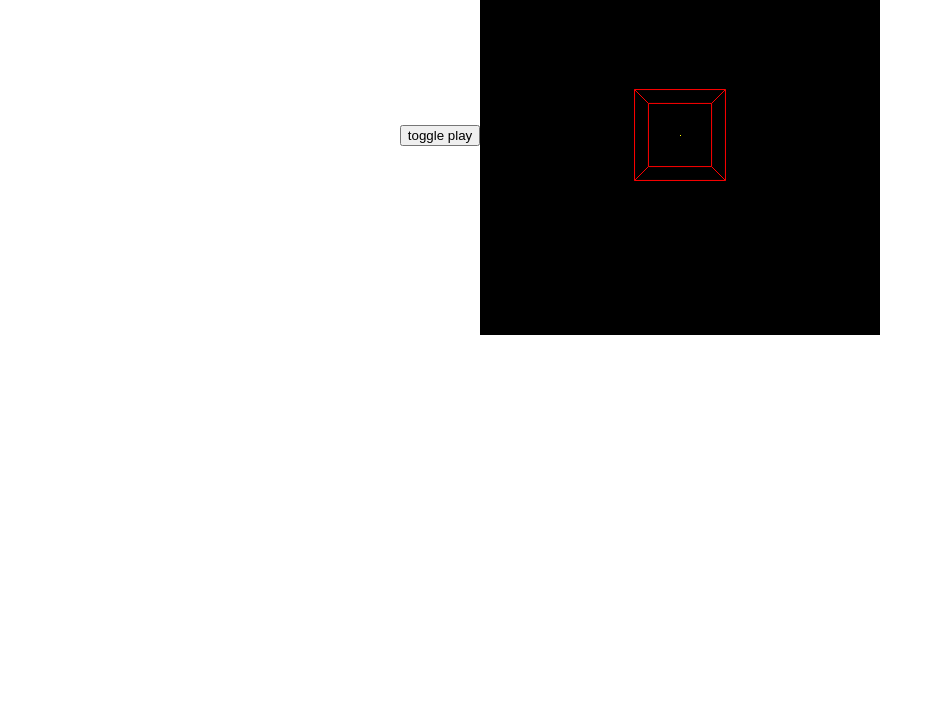
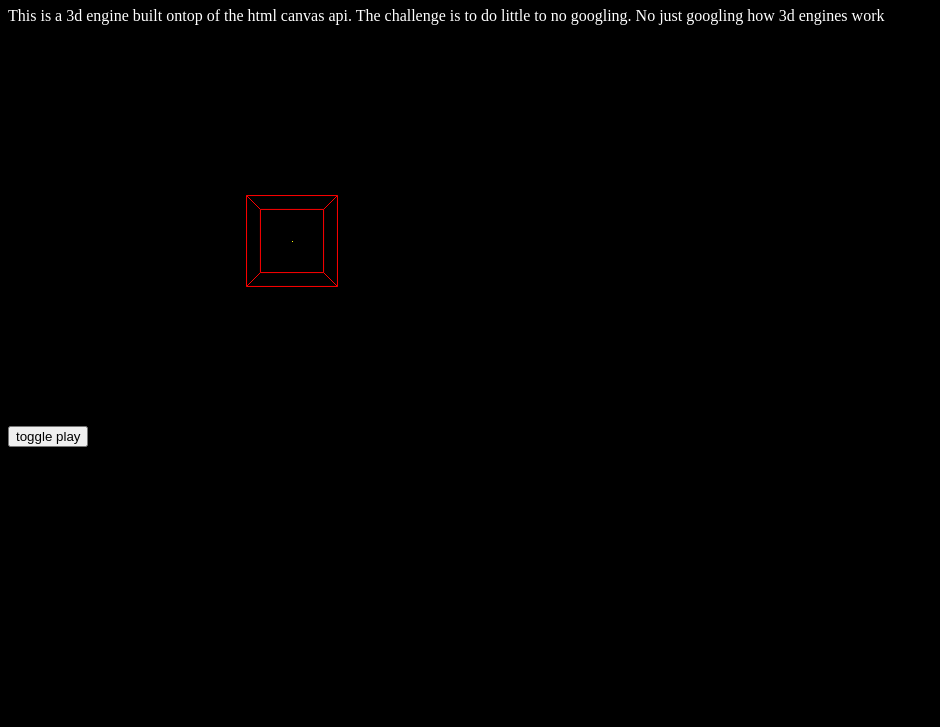
Before and after one commit to TheDevCactus/dog-water-engine, a plain HTML site: page index.html in a window 1280 px wide. Shown: the part 73-800 px from the top of the page, without its empty margins (0-940 px from the left). Drawn offline with Linux system fonts and the light colour scheme.

Commit message:
chore: pretty up the html

```diff
--- a/index.css
+++ b/index.css
@@ -1,5 +1,4 @@
 body {
-  display: flex;
-  justify-content: center;
-  align-items: center;
+  background-color: black;
+  color: white;
 }
--- a/index.html
+++ b/index.html
@@ -10,6 +10,13 @@
 
 <body>
   <script defer src="index.js"></script>
+  <div>
+    <h1>Dog Water Engine</h1>
+    <p>
+      This is a 3d engine built ontop of the html canvas api. The challenge is to do little to no googling. No just
+      googling how 3d engines work
+    </p>
+  </div>
   <button onclick="togglePlay()">toggle play</button>
   <canvas id='view' width="400" height="400"></canvas>
 </body>
--- a/index.js
+++ b/index.js
@@ -41,7 +41,7 @@ const renderSegment = (x1, y1, x2, y2) => {
   ctx.stroke();
 };
 
-const projectWorldPointToScreenPoint = (x, y, z) => {
+const projectWorldPointToScreenPoint = (x, y, z, rotX, rotY, rotZ) => {
   const zAdjustedX = z === 0 ? x : x / (z * depthAdjuster);
   const zAdjustedY = z === 0 ? y : y / (z * depthAdjuster);
   const canvasAdjustedX = zAdjustedX + screenWidth / 2;
@@ -55,49 +55,73 @@ const renderObject = (object) => {
   const a1 = projectWorldPointToScreenPoint(
     object.position.x,
     object.position.y,
-    object.position.z
+    object.position.z,
+    object.rotation.x,
+    object.rotation.y,
+    object.rotation.z,
   );
 
   const b1 = projectWorldPointToScreenPoint(
     object.position.x + object.size.x,
     object.position.y,
-    object.position.z
+    object.position.z,
+    object.rotation.x,
+    object.rotation.y,
+    object.rotation.z,
   );
 
   const c1 = projectWorldPointToScreenPoint(
     object.position.x,
     object.position.y + object.size.y,
-    object.position.z
+    object.position.z,
+    object.rotation.x,
+    object.rotation.y,
+    object.rotation.z,
   );
 
   const d1 = projectWorldPointToScreenPoint(
     object.position.x + object.size.x,
     object.position.y + object.size.y,
-    object.position.z
+    object.position.z,
+    object.rotation.x,
+    object.rotation.y,
+    object.rotation.z,
   );
 
   const a2 = projectWorldPointToScreenPoint(
     object.position.x,
     object.position.y,
     object.position.z + object.size.z,
+    object.rotation.x,
+    object.rotation.y,
+    object.rotation.z,
   );
 
   const b2 = projectWorldPointToScreenPoint(
     object.position.x + object.size.x,
     object.position.y,
     object.position.z + object.size.z,
+    object.rotation.x,
+    object.rotation.y,
+    object.rotation.z,
   );
 
   const c2 = projectWorldPointToScreenPoint(
     object.position.x,
     object.position.y + object.size.y,
     object.position.z + object.size.z,
+    object.rotation.x,
+    object.rotation.y,
+    object.rotation.z,
   );
 
   const d2 = projectWorldPointToScreenPoint(
     object.position.x + object.size.x,
     object.position.y + object.size.y,
     object.position.z + object.size.z,
+    object.rotation.x,
+    object.rotation.y,
+    object.rotation.z,
   );
 
   renderSegment(...a1, ...a2);
```
